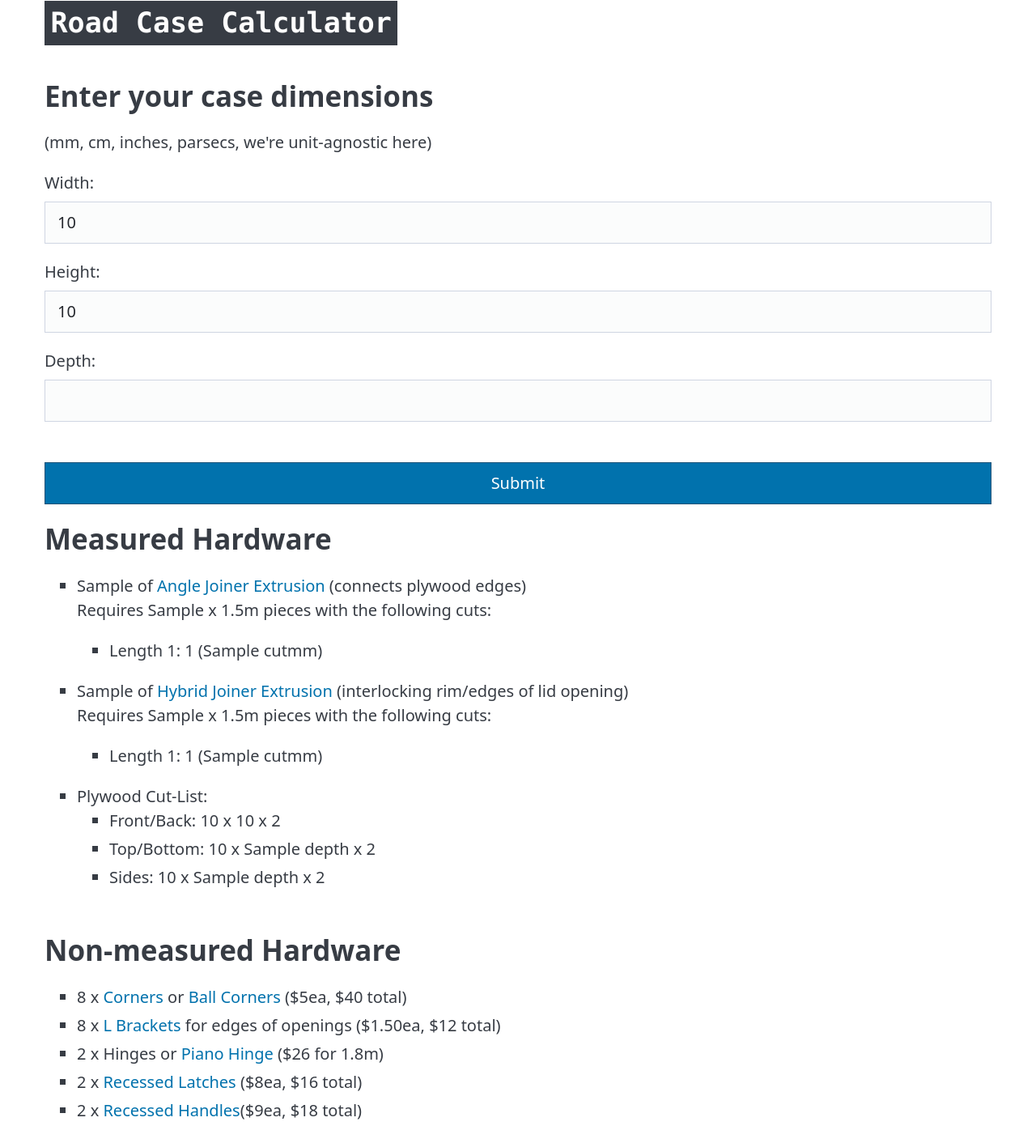
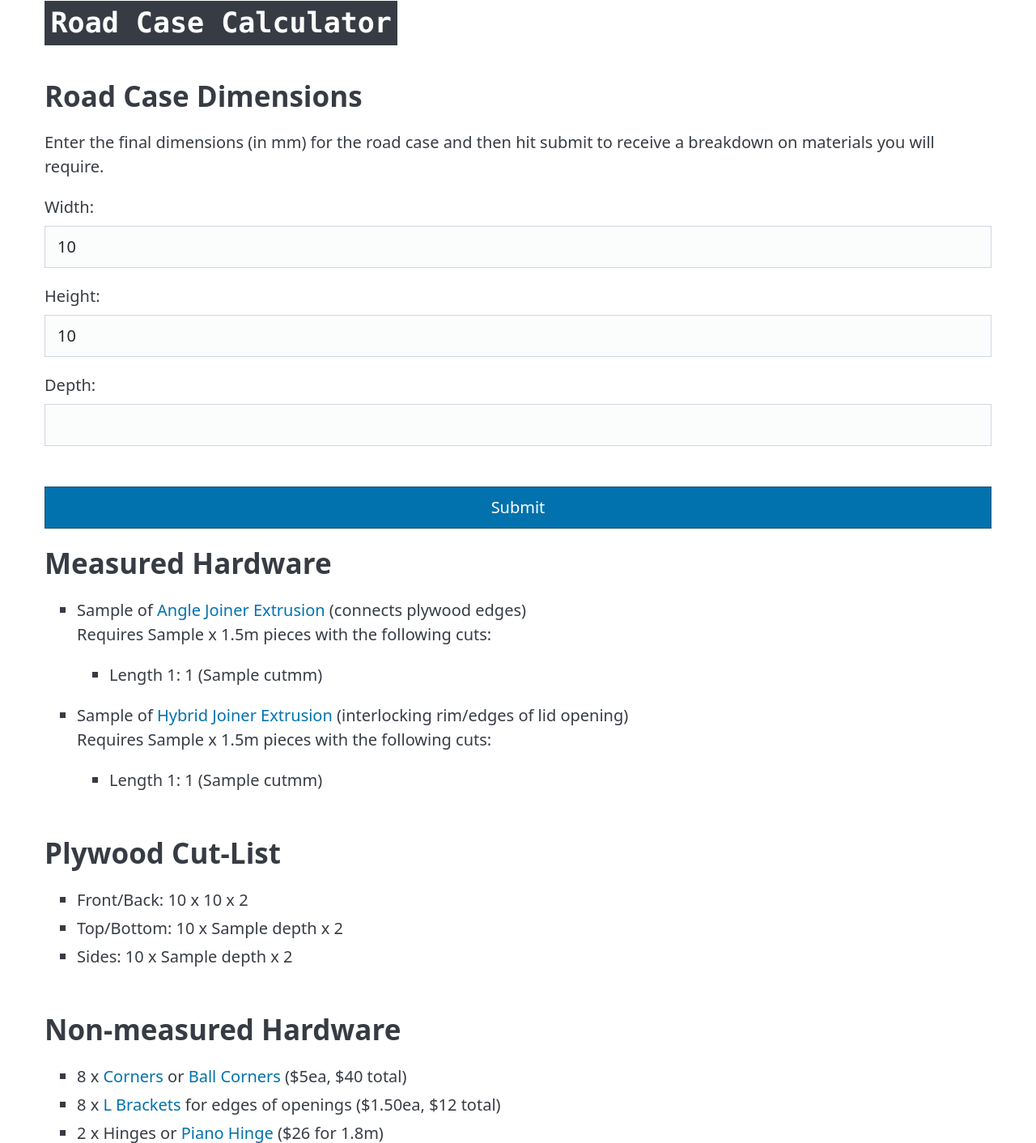
Before and after one commit to senwerks/road-case-calculator, a Flask app: template templates/index.html in a window 1280 px wide. Shown: the top 1412 px of the page at 81% size. Before the commit the page ends 1383 px from the top, so only its background shows below. Run offline with Flask 3, Linux system fonts and the light colour scheme; the template is opened without the code that fills it: most values are stand-ins (such as "Sample title", 1, 10 or a date in 2020).

Commit message:
Changes to template

```diff
--- a/pyproject.toml
+++ b/pyproject.toml
@@ -6,4 +6,5 @@ readme = "README.md"
 requires-python = ">=3.13"
 dependencies = [
     "flask>=3.1.0",
+    "requests>=2.32.3",
 ]
--- a/templates/index.html
+++ b/templates/index.html
@@ -22,8 +22,12 @@
                 </h1>
             </section>
             <section>
-                <h2>Enter your case dimensions</h2>
-                <p>(mm, cm, inches, parsecs, we're unit-agnostic here)</p>
+                <h2>Road Case Dimensions</h2>
+                <p>
+                    Enter the final dimensions (in mm) for the road case and
+                    then hit submit to receive a breakdown on materials you will
+                    require.
+                </p>
                 <form id="case-dimensions" method="post" action="/calculate">
                     <label for="width">Width:</label>
                     <input
@@ -108,24 +112,23 @@
                             </div>
                             {% endif %}
                         </li>
+                    </ul>
+
+                    <h2>Plywood Cut-List</h2>
+                    <ul>
                         <li>
-                            Plywood Cut-List:<br />
-                            <ul>
-                                <li>
-                                    Front/Back: {{ output.width }} x {{
-                                    output.height }} x 2
-                                </li>
-                                <li>
-                                    Top/Bottom: {{ output.width }} x {{
-                                    output.depth }} x 2
-                                </li>
-                                <li>
-                                    Sides: {{ output.height }} x {{ output.depth
-                                    }} x 2
-                                </li>
-                            </ul>
+                            Front/Back: {{ output.width }} x {{ output.height }}
+                            x 2
+                        </li>
+                        <li>
+                            Top/Bottom: {{ output.width }} x {{ output.depth }}
+                            x 2
+                        </li>
+                        <li>
+                            Sides: {{ output.height }} x {{ output.depth }} x 2
                         </li>
                     </ul>
+
                     <h2>Non-measured Hardware</h2>
                     <ul>
                         <li>
```
Also changed, not shown: README.md, 2 other files.
